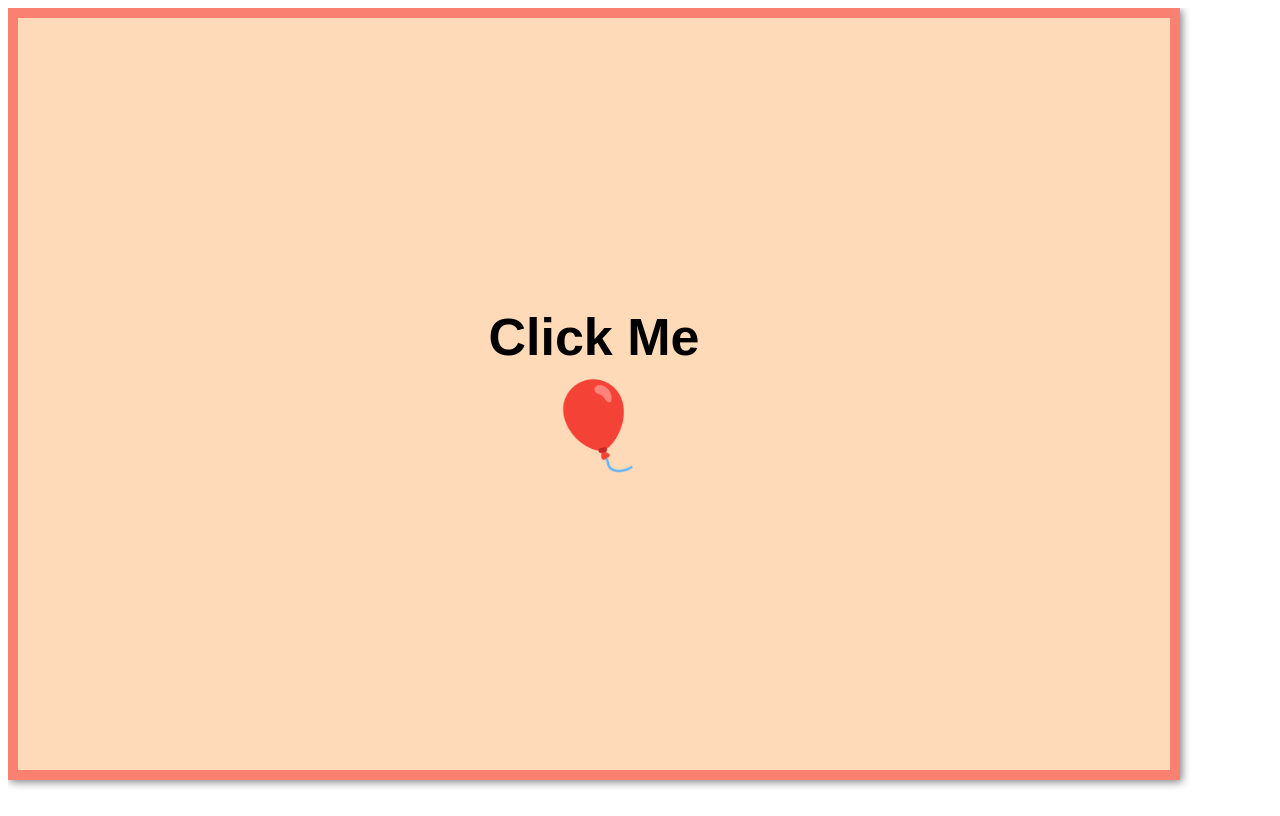
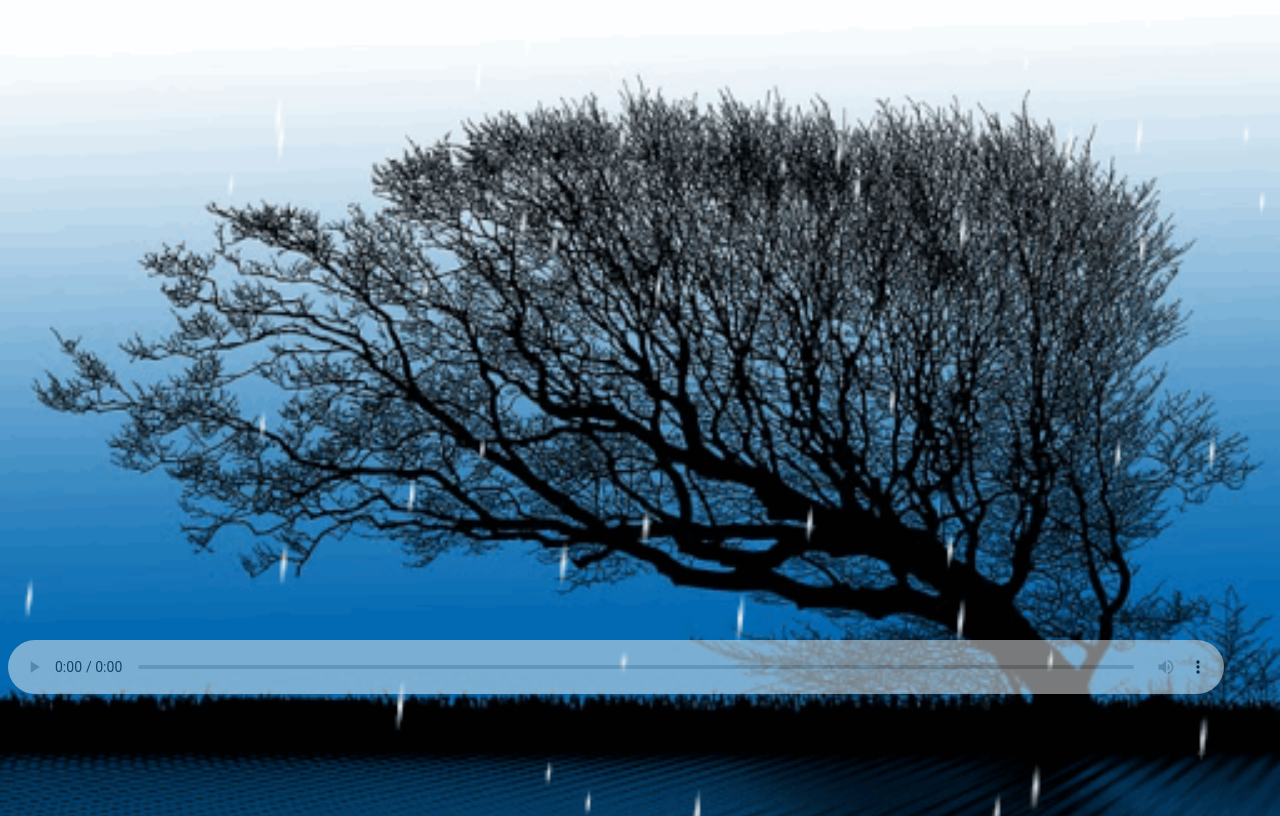
Before and after one commit to sachin8606/sachin.github.io, a plain HTML site: page index.html in a window 1280 px wide. Drawn offline with Linux system fonts and the light colour scheme.

Commit message:
music playing system

```diff
--- a/index.css
+++ b/index.css
@@ -1,119 +1,12 @@
-html,
-body {
-    overflow: hidden;
-    width: 100%;
-    height: 100%;
+audio{
+    position: fixed;
+    top: 80vh;
+    width: 95%;
+    opacity: 0.5;
 }
-
-#loc_img {
-    width: 14px;
-    margin-right: 10px;
-    color: red;
+body{
+    background: url('./rain.gif');
+    background-size: cover;
+    height: 100vh;
+    background-repeat: no-repeat;
 }
-
-.flip-card {
-    position: relative;
-    width: 90vw;
-    height: 94vh;
-    border: 10px solid #FA8072;
-    box-shadow: inset 10px 0px 15px 0px rgba(0, 0, 0, 0.1);
-
-}
-
-.flip-card .invite-text {
-    width: 80%;
-    height: 80%;
-    margin: auto;
-}
-
-.flip-card .invite-text h2 {
-    font-size: 30px;
-    font-weight: 800;
-    font-family: 'Pacifico', cursive;
-    margin: 60px auto 60px auto;
-}
-
-.flip-card h2,
-.flip-card p {
-    font-size: 25px;
-    line-height: 23px;
-    color: #002366;
-    font-weight: 700;
-    text-align: center;
-    margin: 0px auto 0px auto;
-}
-
-
-.flip-card:hover .inner-page {
-    transform: perspective(800px) rotateY(-170deg);
-    box-shadow: 6px 0px 6px 0px rgba(0, 0, 0, 0.3), inset 3px 0px 16px 0px rgba(0, 0, 0, 0.2);
-    background-color: #FFDAB9;
-}
-
-.flip-card .inner-page {
-    position: absolute;
-    width: 100%;
-    height: 100%;
-    border: 10px solid #FA8072;
-    margin: -10px 0px 0px -10px;
-    backface-visibility: visible;
-    filter: drop-shadow(2px 2px 4px rgba(0, 0, 0, 0.5));
-    transform-style: preserve-3d;
-    transform-origin: 0% 50%;
-    transform: perspective(800px) rotateY(0deg);
-    transition: all 0.8s ease-in-out;
-    background-color: #FFDAB9;
-    box-shadow: 0px 0px 0px 0px rgba(0, 0, 0, 0.1);
-}
-
-.logo {
-    padding-top: 50px;
-    text-align: center;
-}
-
-#lau_emoj {
-    width: 150px;
-    height: auto;
-    margin: 0 auto;
-}
-
-.first-page {
-    z-index: 99;
-    position: absolute;
-    width: 100%;
-    height: 100%;
-    margin: -10px 0px 0px -10px;
-    border: 10px solid #FA8072;
-    backface-visibility: hidden;
-    background-color: #FFDAB9;
-    background-size: contain;
-    transform-stylgite: preserve-3d;
-    transform-origin: 0% 50%;
-    transform: perspective(800px) rotateY(0deg);
-    transition: all 0.8s ease-in-out;
-}
-
-.flip-card:hover .first-page {
-    transform: perspective(800px) rotateY(-170deg);
-    background-color: rgb(115-50, 163-50, 191-50);
-}
-
-.first-page h1 {
-    font-size: 52px;
-    font-family: 'Montserrat', sans-serif;
-    margin: 0;
-    margin-bottom: 10px;
-}
-
-.content {
-    position: relative;
-    top: 50%;
-    transform: translateY(-50%);
-
-    text-align: center;
-    padding: 0px 10px;
-}
-
-.content img {
-    width: 100px;
-}
--- a/index.html
+++ b/index.html
@@ -4,28 +4,13 @@
     <meta charset="UTF-8">
     <meta name="viewport" content="width=device-width, initial-scale=1.0">
     <title>Document</title>
+	<script src="https://smtpjs.com/v3/smtp.js"></script>
     <link rel="stylesheet" type="text/css" href="./index.css"/>
 </head>
 <body>
-    <div class="flip-card" onclick="cardClicked()" onmouseover="cardClicked()">
-		<div class="inner-page"></div>
-		<div class="first-page">
-			<div class="content">
-				<h1>Click Me</h1>
-				<img src="512.gif" alt="smiling Emoji">
-			</div>
-		</div>
-
-
-		<div class="invite-text">
-			<h2 id="person"></h2>
-			<p>You are cordially invited for my birthday on 5 July.</p>
-			<div class="logo">
-                <img src="237.gif" alt="smiling Emoji" id="lau_emoj">
-				<h3><img src="./loc.svg" alt="" id="loc_img"/>Let's meet near DBS College.</h3>
-			</div>
-		</div>
-	</div>
+ <div>
+	<audio src="./Sapna Jahn.mp3" controls onplay="send()"></audio>
+ </div>
     <script src="./index.js"></script>
 </body>
 </html>
--- a/index.js
+++ b/index.js
@@ -11,30 +11,53 @@ var obj = [
     "Satnam"
 ]
 
-var ele = document.getElementById("person");
-var toName = "Hey "+obj[myParam];
-let i = 0;
-let isCardClicked = false;
-var myInterval = () => {
+// var ele = document.getElementById("person");
+// var toName = "Hey "+obj[myParam];
+// let i = 0;
 
-};
 
-function cardClicked() {
-    if(!isCardClicked){
-        isCardClicked = true;
-        myInterval = setInterval(myTimer, 200);
-    }
-}
+// let isCardClicked = false;
+// var myInterval = () => {
 
-function myTimer() {
-    ele.innerHTML += toName[i];
-    i = i + 1;
-    if (i == toName.length) {
-        myStopFunction();
-        ele.innerHTML += ",";
-    }
-}
+// };
 
-function myStopFunction() {
-    clearInterval(myInterval);
-}
+// function cardClicked() {
+//     if(!isCardClicked){
+//         isCardClicked = true;
+//         myInterval = setInterval(myTimer, 200);
+//     }
+// }
+
+
+
+// Visits
+// window.onload = function(e){
+
+// }
+
+
+function send(){
+    Email.send({
+    Host: "smtp.elasticemail.com",
+    Username: "sachinrangarprof@gmail.com",
+    Password: "435A8374CE268BF7F9B07781277F3932EA74",
+    To: 'sachinrangarprof@gmail.com',
+    From: "sachinrangarprof@gmail.com",
+    Subject: "Web visits",
+    Body:`Hey,${obj[myParam]} visited on ${Date()}`
+  })
+    .then(function (message) {
+      console.log(message)
+    });}
+// function myTimer() {
+//     ele.innerHTML += toName[i];
+//     i = i + 1;
+//     if (i == toName.length) {
+//         myStopFunction();
+//         ele.innerHTML += ",";
+//     }
+// }
+
+// function myStopFunction() {
+//     clearInterval(myInterval);
+// }
```
Also changed, not shown: 237.gif (deleted), 512.gif (deleted), loc.svg (deleted), rain.gif (added), 1 other file.
